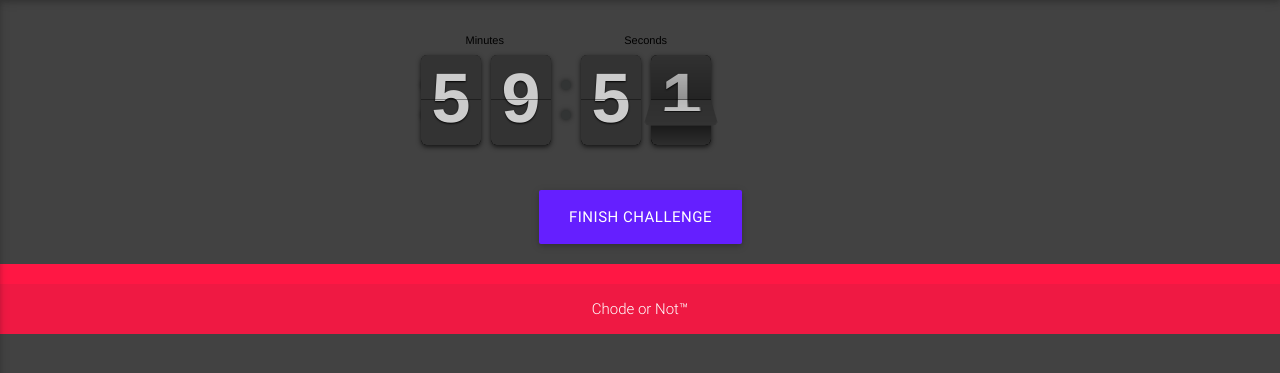
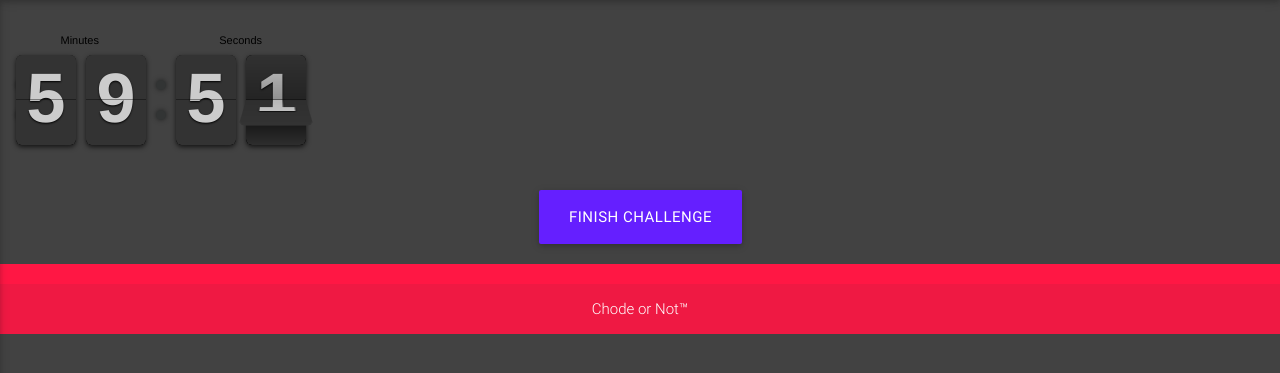
Before and after one commit to 2121159i/Chode-Or-Not-Prototype, a Django app: page /chodeOrNot/timer/ in a window 1280 px wide. Shown: the part 64-437 px from the top of the page. Run offline with Django 3.2, Linux system fonts and the light colour scheme; some libraries are stand-ins or nearby versions.

Commit message:
Attempt 2

```diff
--- a/chode_or_not/templates/ChodeOrNot/timer.html
+++ b/chode_or_not/templates/ChodeOrNot/timer.html
@@ -6,12 +6,14 @@
 
 {% block body_block %}
 
-    <div class="center-align center center-block container">
+{#    <div class="center-align center center-block container">#}
 
         <div class="center-align center center-block" id="countdown_timer">
-        </div><br/>
+        </div>
+    <br/>
 {#        <h5 class="center " style="width: 100%;">This should be vertically aligned</h5>#}
-    </div><br/>
+{#    </div> #}
+    <br/>
     <div class="center center-align center-block">
     <a href="/chodeOrNot/timeup" id="finish-button" class="btn-large waves-effect waves-light deep-purple accent-3 ">Finish Challenge</a>
     </div>
```
